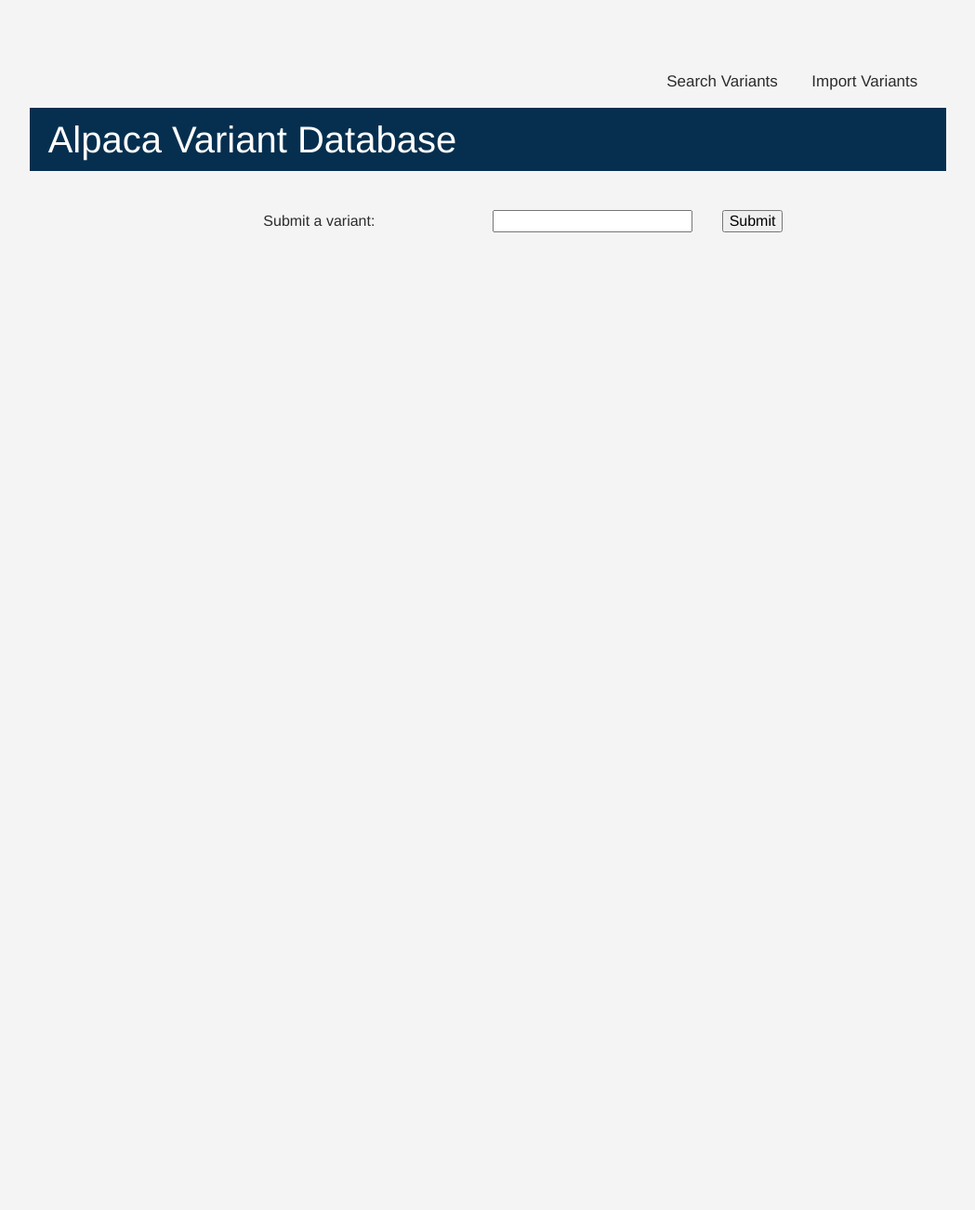
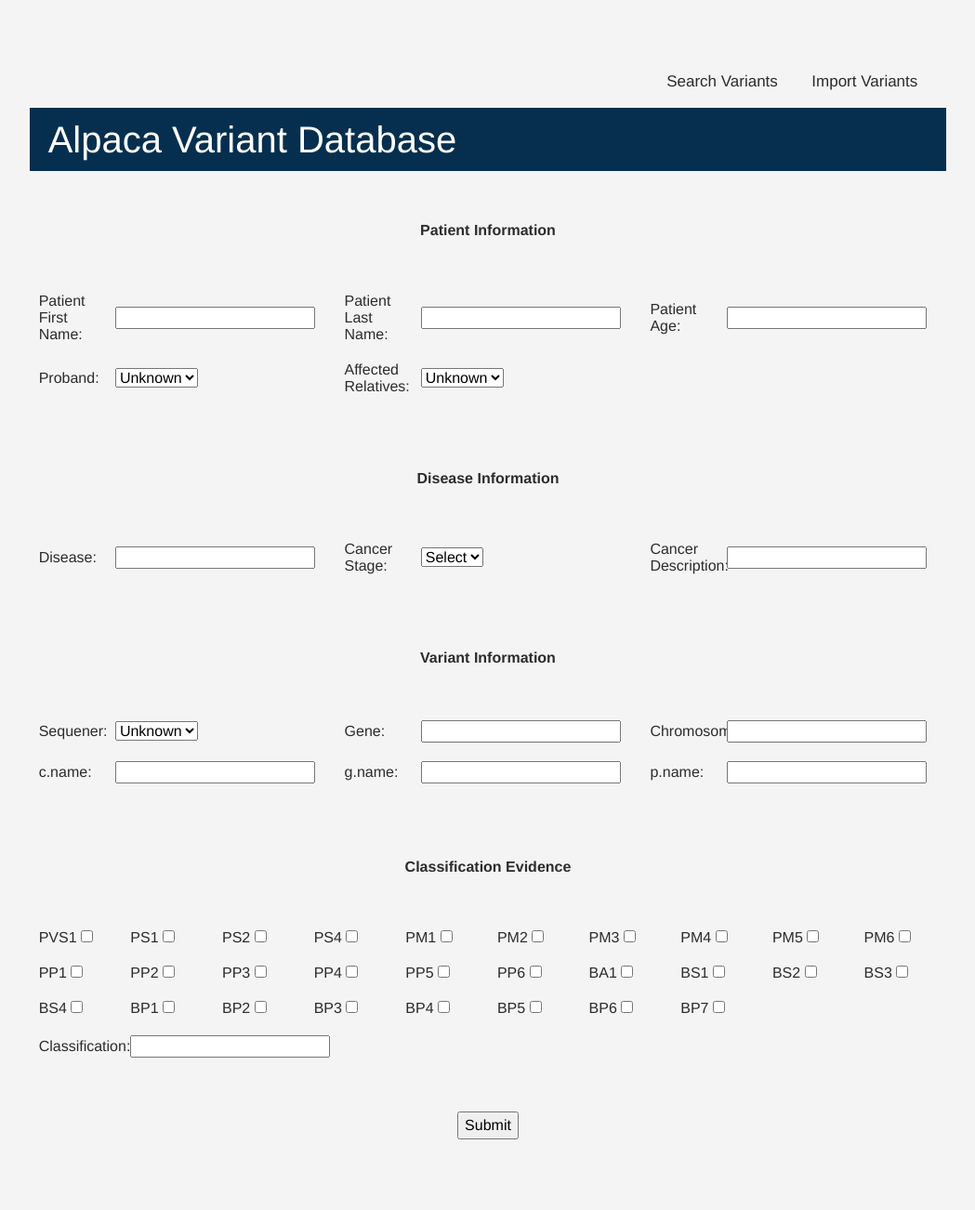
Before and after one commit to Ashley-Pritchard/alpaca, a Django app: page //import_variant in a window 1280 px wide. Shown: the whole page at 93% size, without its empty margins (115-1164 px from the left). Before the commit the page ends 250 px from the top, so only its background shows below. Run offline with Django 3.2, Linux system fonts and the light colour scheme; some libraries are stand-ins or nearby versions.

Commit message:
created import variant page template

```diff
--- a/alpaca_app/static/css/styles.css
+++ b/alpaca_app/static/css/styles.css
@@ -45,13 +45,13 @@ table {
 }
 
 td {
-	padding: 10px 10px 10px 5px;
-	width: 100%
+	padding: 10px 10px 10px 10px;
+	width: auto
 }
 
 form {
 	text-align: center;
-	width: 100%
+	width: auto
 }
 
 input {
--- a/alpaca_app/templates/import_variant.html
+++ b/alpaca_app/templates/import_variant.html
@@ -9,20 +9,249 @@
  </div>
   <h1>Alpaca Variant Database</h1><br>
   <form action="{% url 'imported' %}" method="GET">
+  <p><strong>Patient Information</strong></p><br>
     <table>
       <tr>
         <td>
+        Patient First Name:
         </td>
+        <td colspan="3">
+        <input name="first_name" type="text">
+        </td>
+	<td>
+	Patient Last Name:
+	</td>
+	<td colspan="3">
+	<input name="last_name" type="text">
+	</td>
+	<td>
+	Patient Age:
+	</td>
+	<td colspan="3">
+	<input name="age" type="number">
+	</td>
+	</tr>
+	<tr>
+	<td>
+	Proband:
+	</td>
+	<td colspan="3">
+	<select name="proband" type="text"><br>
+          <option value="unknown">Unknown</option>
+          <option value="yes">Yes</option>
+          <option value="no">no</option>
+        </td>
+	<td>
+	Affected Relatives:
+	</td>
+	<td colspan="3">
+	<select name="affected_relatives" type="text"><br>
+          <option value="unknown">Unknown</option>
+          <option value="yes">Yes</option>
+          <option value="no">no</option>
+        </td>
+	</table><br><br>
+  <p><strong>Disease Information</strong></p><br>
+    <table>
+      <tr>
         <td>
-        Submit a variant:
-        </td>
+	Disease:
+	</td>
+	<td colspan="3">
+	<input name="disease" type="text">
+	</td>
+	<td>
+	Cancer Stage:
+	</td>
+	<td colspan="3">
+	<select name="cancer_stage" type="number"><br>
+          <option value="">Select</option>
+          <option value="1">One</option>
+          <option value="2">Two</option>
+          <option value="3">Three</option>
+          <option value="3">Four</option>
+	</td>
+	<td>
+	Cancer Description:
+	</td>
+	<td colspan="3">
+	<input name="cancer_description" type="text">
+	</td>
+	</tr>
+	</table><br><br>
+  <p><strong>Variant Information</strong></p><br>
+    <table>
+      <tr>
         <td>
-        <input name="variant" type="text" required>
-        </td>
+	Sequener:
+	</td>
+	<td colspan="3">
+	<select name="sequencer" type="text"><br>
+          <option value="unknown">Unknown</option>
+          <option value="HiSeq">HiSeq</option>
+          <option value="MiSeq">MiSeq</option>
+	</td>
+	<td>
+	Gene:
+	</td>
+	<td colspan="3">
+	<input name="gene" type="text">
+	</td>
+	<td>
+	Chromosome:
+	</td>
+	<td colspan="3">
+	<input name="chromosome" type="text">
+	</td>
+	<tr>
+	<td>
+	c.name:
+	</td>
+	<td colspan="3">
+	<input name="c_dot" type="text">
+	</td>
+	<td>
+	g.name:
+	</td>
+	<td colspan="3">
+	<input name="g_name" type="text">
+	</td>
+	<td>
+	p.name:
+	</td>
+	<td colspan="3">
+	<input name="p_name" type="text">
+	</td>
+	</tr>
+	</table><br><br>
+  <p><strong>Classification Evidence</strong></p><br>
+    <table>
+      <tr>
         <td>
+	PVS1
+	<input type="checkbox" name="pvs1">
+	</td>
+        <td>
+	PS1
+	<input type="checkbox" name="pvs1">
+	</td>
+        <td>
+	PS2
+	<input type="checkbox" name="pvs1">
+	</td>
+        <td>
+	PS4
+	<input type="checkbox" name="pvs1">
+	</td>
+        <td>
+	PM1
+	<input type="checkbox" name="pvs1">
+	</td>
+        <td>
+	PM2
+	<input type="checkbox" name="pvs1">
+	</td>
+        <td>
+	PM3
+	<input type="checkbox" name="pvs1">
+	</td>
+        <td>
+	PM4
+	<input type="checkbox" name="pvs1">
+	</td>
+        <td>
+	PM5
+	<input type="checkbox" name="pvs1">
+	</td>
+        <td>
+	PM6
+	<input type="checkbox" name="pvs1">
+	</td>
+	</tr>
+	<tr>
+        <td>
+	PP1
+	<input type="checkbox" name="pvs1">
+	</td>
+        <td>
+	PP2
+	<input type="checkbox" name="pvs1">
+	</td>
+        <td>
+	PP3
+	<input type="checkbox" name="pvs1">
+	</td>
+        <td>
+	PP4
+	<input type="checkbox" name="pvs1">
+	</td>
+        <td>
+	PP5
+	<input type="checkbox" name="pvs1">
+	</td>
+        <td>
+	PP6
+	<input type="checkbox" name="pvs1">
+	</td>
+        <td>
+	BA1
+	<input type="checkbox" name="pvs1">
+	</td>
+        <td>
+	BS1
+	<input type="checkbox" name="pvs1">
+	</td>
+        <td>
+	BS2
+	<input type="checkbox" name="pvs1">
+	</td>
+        <td>
+	BS3
+	<input type="checkbox" name="pvs1">
+	</td>
+	</tr>
+	<tr>
+        <td>
+	BS4
+	<input type="checkbox" name="pvs1">
+	</td>
+        <td>
+	BP1
+	<input type="checkbox" name="pvs1">
+	</td>
+        <td>
+	BP2
+	<input type="checkbox" name="pvs1">
+	</td>
+        <td>
+	BP3
+	<input type="checkbox" name="pvs1">
+	</td>
+        <td>
+	BP4
+	<input type="checkbox" name="pvs1">
+	</td>
+        <td>
+	BP5
+	<input type="checkbox" name="pvs1">
+	</td>
+        <td>
+	BP6
+	<input type="checkbox" name="pvs1">
+	</td>
+        <td>
+	BP7
+	<input type="checkbox" name="pvs1">
+	</td>
+	</tr>
+	<tr>
+	<td>
+	Classification:
+	<td>
+	<input name="classification" type="text">
+	</td>
+	<tr>
+	</table><br><br>
           <input type="submit" value="Submit">
-        </td>
-      </tr>
-    </table>
   </form>
 {% endblock %}
```
